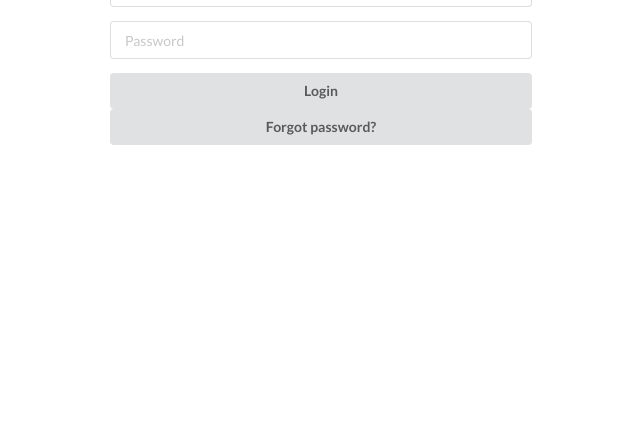
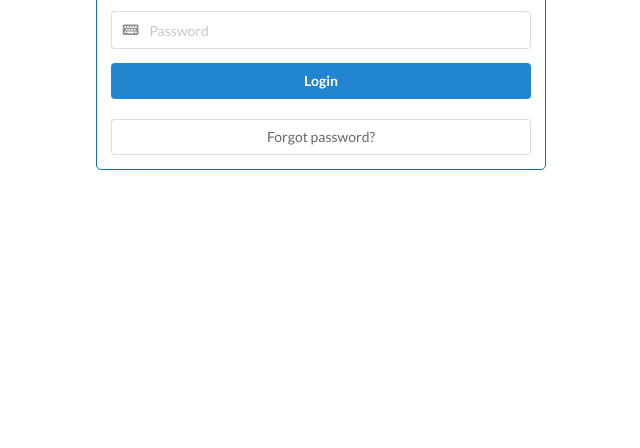
Before and after one commit to nicoproto/Zenva-SemanticUI, a website: page login.html in a window 1280 px wide. Shown: the part 352-800 px from the top of the page, without its empty margins (319-959 px from the left). Drawn offline with nearby package versions, Linux system fonts and the light colour scheme.

Commit message:
Improving Login Page Appearance

```diff
--- a/login.html
+++ b/login.html
@@ -3,7 +3,7 @@
 <head>
 	<meta charset="utf-8">
 	<meta name="viewport" content="width=device-width">
-	<title>Semantic UI Practice</title>
+	<title>Login</title>
 
 	<!-- Semantic UI Link -->
 	<link rel="stylesheet" type="text/css" href="semantic/dist/semantic.min.css">
@@ -19,7 +19,12 @@
 		}
 		.column {
 			max-width: 450px;
+			padding: 20px;
+			border: 1.5px solid #0e6eb8;
+			border-radius: 5px;
 		}
+
+
 	</style>
 </head>
 <body>
@@ -29,14 +34,21 @@
 				Login to your account
 			</h1>
 			<form class="ui form">
-			  <div class="field">
-			    <input type="text" name="email" placeholder="Email">
-			  </div>
-			  <div class="field">
-			    <input type="text" name="password" placeholder="Password">
-			  </div>
-			  <button class="fluid ui button" type="submit">Login</button>
-			  <button class="fluid ui button" type="submit">Forgot password?</button>
+				<div class="field">
+					<div class="ui left icon input">
+				  		<input type="text" name="email" placeholder="Email">
+				  		<i class="user icon"></i>
+					</div>
+				</div>
+				<div class="field">
+					<div class="ui left icon input">
+				  		<input type="password" name="password" placeholder="Password">
+				  		<i class="keyboard icon"></i>
+					</div>
+				</div>
+			  	<button class="fluid blue ui button" type="submit">Login</button>
+			  	<br>
+			  	<button class="fluid basic ui button" type="submit">Forgot password?</button>
 			</form>
 		</div>
 	</div>
```
